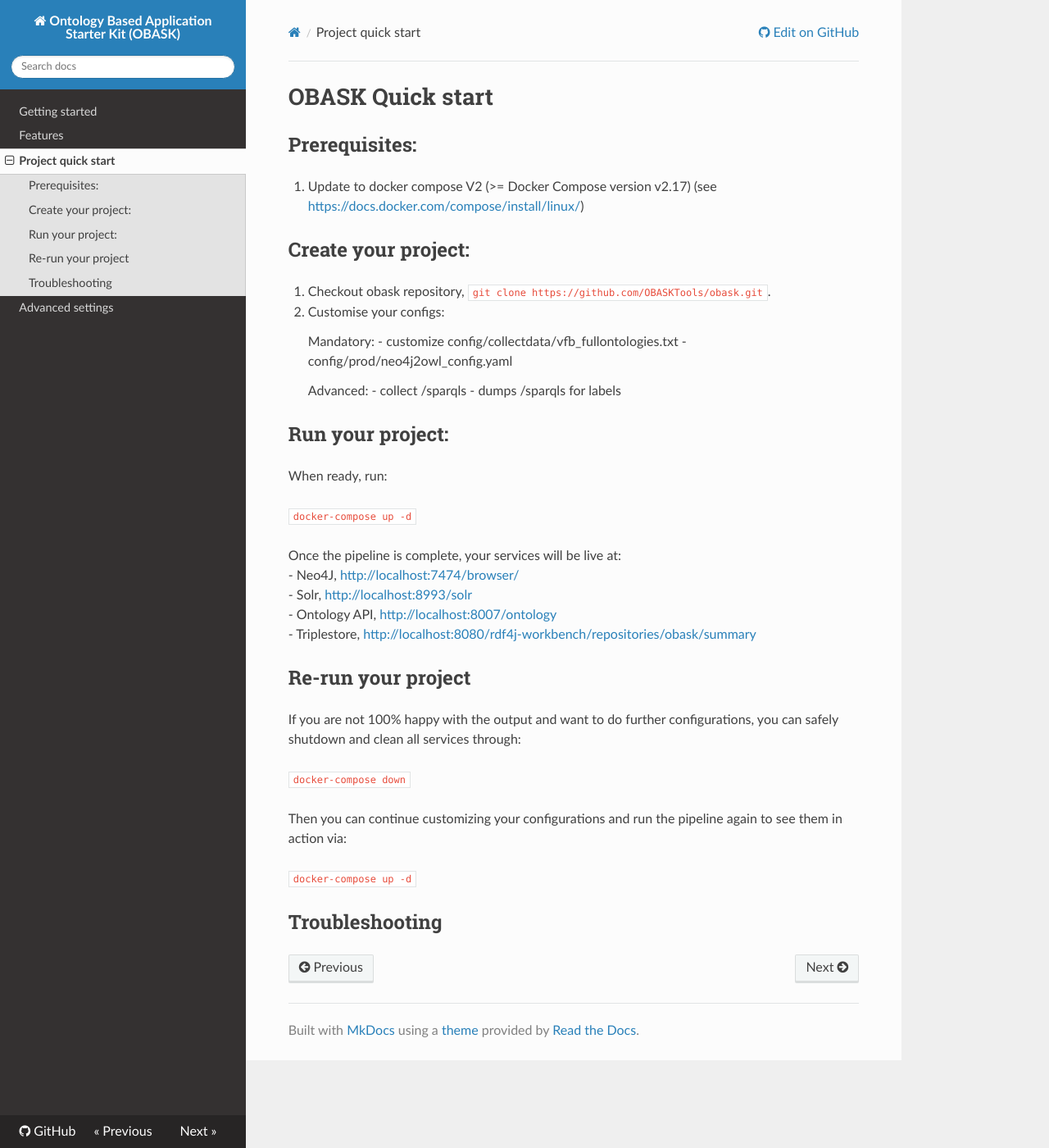
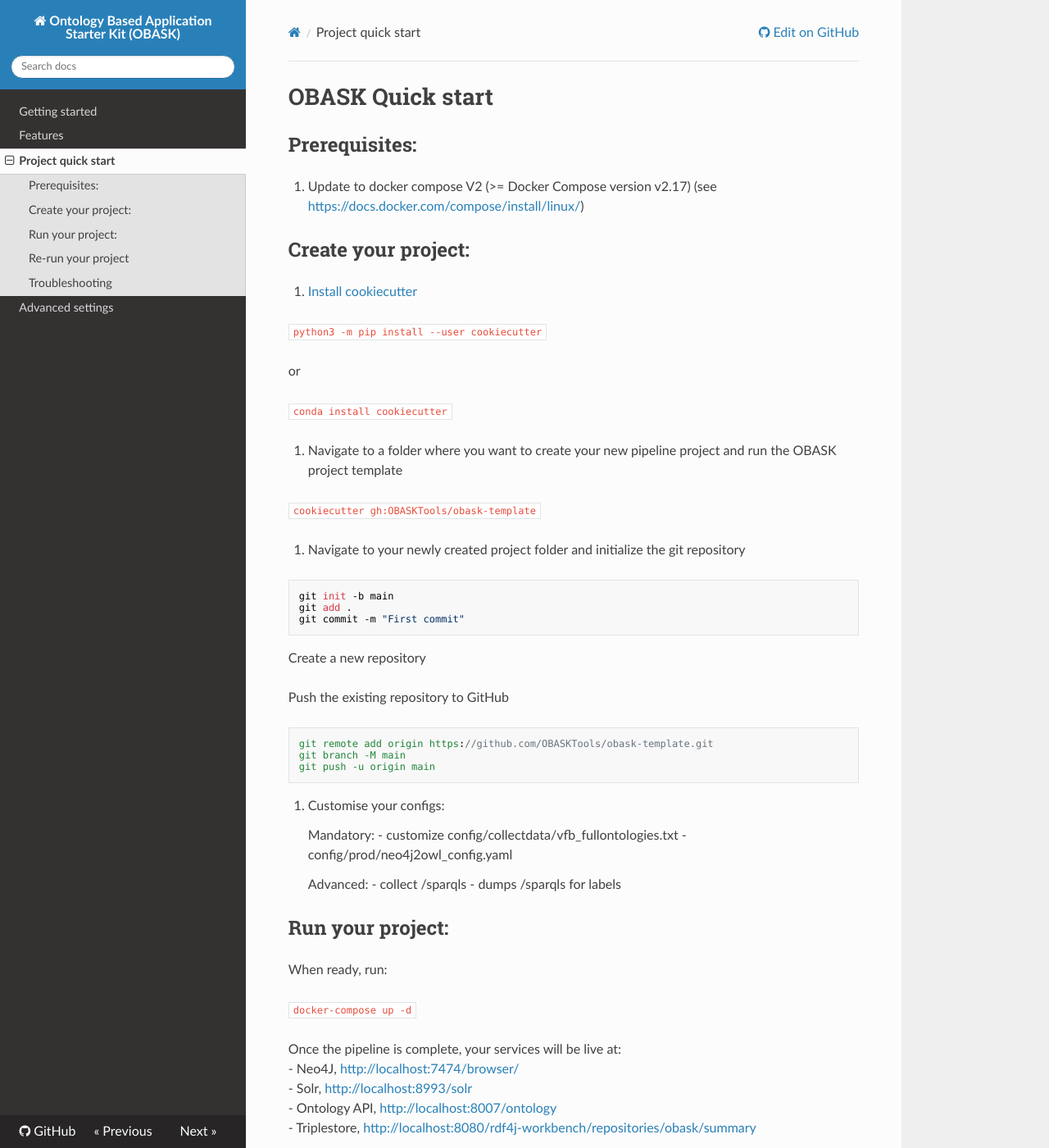
Before and after one commit to OBASKTools/obask, an MkDocs documentation site: the page built from docs/quick_start.md, in a window 1280 px wide and 1400 px high. Shown: the whole window at 82% size. Built offline with MkDocs 1.6.1, drawn with Linux system fonts in a browser that asks for light colours; nearby versions of some CDN libraries.

Commit message:
cookicutter documentation

````diff
--- a/docs/quick_start.md
+++ b/docs/quick_start.md
@@ -6,9 +6,36 @@
 
 ## Create your project:
 
-1. Checkout obask repository, `git clone https://github.com/OBASKTools/obask.git`.
+1. [Install cookiecutter](https://cookiecutter.readthedocs.io/en/latest/installation.html#install-cookiecutter)
 
-2. Customise your configs:
+`python3 -m pip install --user cookiecutter`
+
+or
+
+`conda install cookiecutter`
+
+2. Navigate to a folder where you want to create your new pipeline project and run the OBASK project template
+
+`cookiecutter gh:OBASKTools/obask-template`
+
+3. Navigate to your newly created project folder and initialize the git repository
+
+```
+git init -b main
+git add .
+git commit -m "First commit"
+```
+
+Create a new repository
+
+Push the existing repository to GitHub
+```
+git remote add origin https://github.com/OBASKTools/obask-template.git
+git branch -M main
+git push -u origin main
+```
+
+4. Customise your configs:
 
     Mandatory:
     - customize config/collectdata/vfb_fullontologies.txt
````
